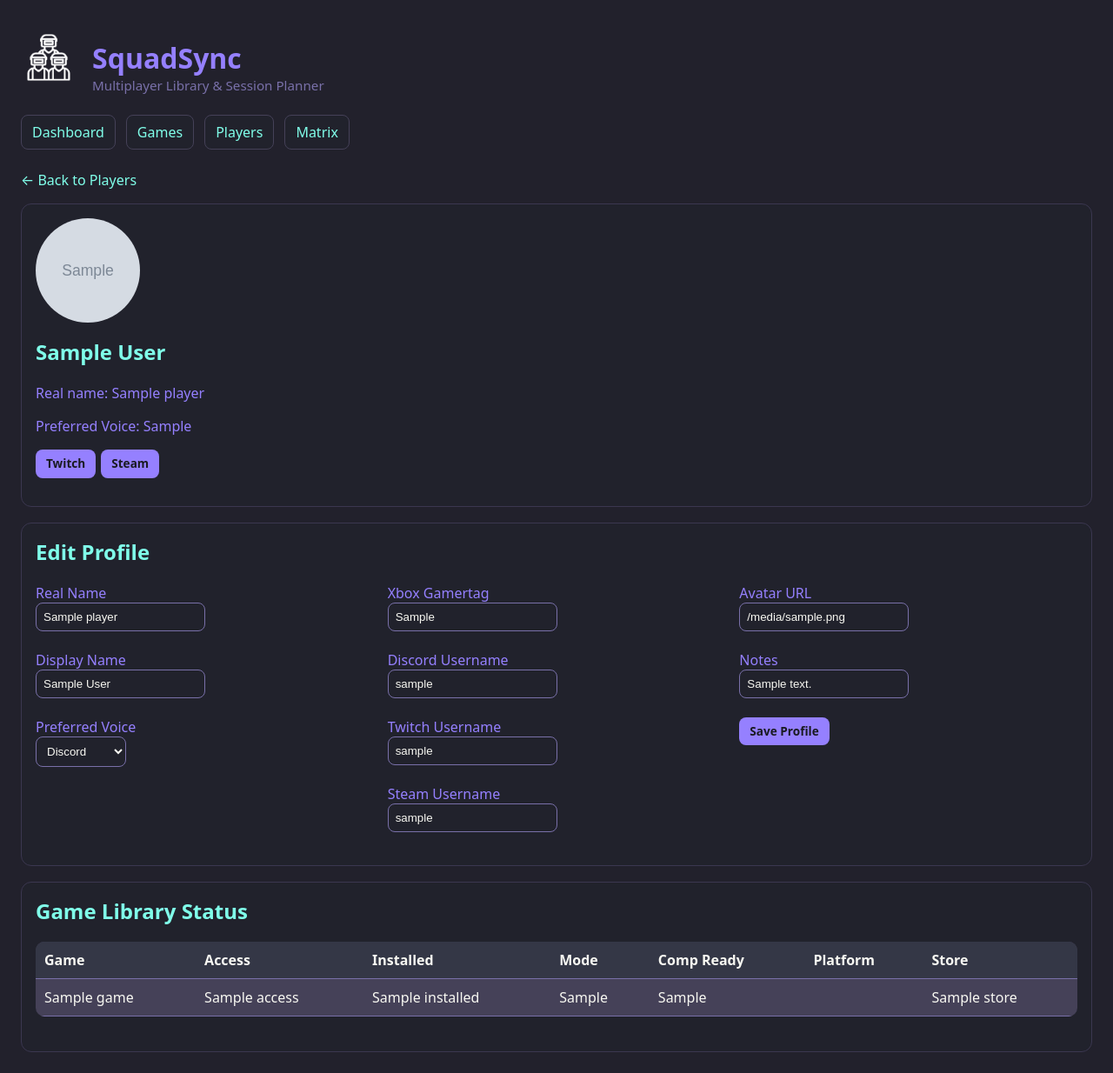
After one commit to Lukefilewalker/SquadSync, a FastAPI app: template app/templates/player_detail.html in a window 1280 px wide. The commit adds this page. Shown: the whole page at 87% size. Run offline with FastAPI, Linux system fonts and the light colour scheme; the template is opened without the code that fills it: most values are stand-ins (such as "Sample title", 1, 10 or a date in 2020); grey boxes marked "Sample" are stand-in pictures.

Commit message:
Add player profiles and display names

```diff
--- a/app/main.py
+++ b/app/main.py
@@ -90,6 +90,8 @@ def init_db():
         add_column_if_missing(conn, "players", "xbox_gamertag", "TEXT DEFAULT ''")
         add_column_if_missing(conn, "players", "discord_username", "TEXT DEFAULT ''")
         add_column_if_missing(conn, "players", "twitch_username", "TEXT DEFAULT ''")
+        add_column_if_missing(conn, "players", "avatar_url", "TEXT")
+        add_column_if_missing(conn, "players", "steam_username", "TEXT")
         add_column_if_missing(conn, "players", "preferred_voice", "TEXT DEFAULT 'Either'")
         add_column_if_missing(conn, "players", "notes", "TEXT DEFAULT ''")
         add_column_if_missing(conn, "players", "active_tonight", "INTEGER DEFAULT 1")
@@ -831,6 +833,46 @@ def players(request: Request):
             },
         )
 
+@app.get("/players/{player_id}")
+def player_detail(request: Request, player_id: int):
+    with db() as conn:
+        player = conn.execute(
+            "SELECT * FROM players WHERE id = ?",
+            (player_id,),
+        ).fetchone()
+
+        if not player:
+            return RedirectResponse("/players", status_code=303)
+
+        games = conn.execute(
+            """
+            SELECT
+                g.*,
+                pg.access,
+                pg.installed,
+                pg.preferred_mode,
+                pg.competitive_ready,
+                pg.platform,
+                pg.store,
+                pg.notes AS player_game_notes
+            FROM games g
+            LEFT JOIN player_games pg
+                ON pg.game_id = g.id
+               AND pg.player_id = ?
+            WHERE COALESCE(g.archived, 0) = 0
+            ORDER BY g.title
+            """,
+            (player_id,),
+        ).fetchall()
+
+        return templates.TemplateResponse(
+            "player_detail.html",
+            {
+                "request": request,
+                "player": player,
+                "games": games,
+            },
+        )
 
 @app.post("/players/add")
 def add_player(name: str = Form(...)):
@@ -850,8 +892,11 @@ def update_player(
     xbox_gamertag: str = Form(""),
     discord_username: str = Form(""),
     twitch_username: str = Form(""),
+    steam_username: str = Form(""),
+    avatar_url: str = Form(""),
     preferred_voice: str = Form("Either"),
     notes: str = Form(""),
+    next_url: str = Form("/players"),
 ):
     if preferred_voice not in VOICE_OPTIONS:
         preferred_voice = "Either"
@@ -865,6 +910,8 @@ def update_player(
                 xbox_gamertag = ?,
                 discord_username = ?,
                 twitch_username = ?,
+                steam_username = ?,
+                avatar_url = ?,
                 preferred_voice = ?,
                 notes = ?
             WHERE id = ?
@@ -875,6 +922,8 @@ def update_player(
                 xbox_gamertag.strip(),
                 discord_username.strip(),
                 twitch_username.strip(),
+                steam_username.strip(),
+                avatar_url.strip(),
                 preferred_voice,
                 notes.strip(),
                 player_id,
@@ -882,7 +931,7 @@ def update_player(
         )
         conn.commit()
 
-    return RedirectResponse("/players", status_code=303)
+    return RedirectResponse(next_url, status_code=303)
 
 @app.post("/players/set-active")
 def set_player_active(
--- /dev/null
+++ b/app/templates/player_detail.html
@@ -0,0 +1,141 @@
+{% extends "base.html" %}
+{% block content %}
+
+<p>
+    <a href="/players">← Back to Players</a>
+</p>
+
+<div class="card">
+
+    {% if player.avatar_url %}
+        <img src="{{ player.avatar_url }}"
+             style="width:120px;height:120px;object-fit:cover;border-radius:50%;margin-bottom:12px;">
+    {% endif %}
+
+    <h2>{{ player.display_name or player.name }}</h2>
+
+    {% if player.display_name %}
+        <p class="small">
+            Real name: {{ player.name }}
+        </p>
+    {% endif %}
+
+    <p class="small">
+        Preferred Voice: {{ player.preferred_voice }}
+    </p>
+
+    <div class="action-row">
+
+        {% if player.twitch_username %}
+            <a class="button-link"
+               target="_blank"
+               href="https://twitch.tv/{{ player.twitch_username }}">
+                Twitch
+            </a>
+        {% endif %}
+
+        {% if player.steam_username %}
+            <a class="button-link"
+               target="_blank"
+               href="https://steamcommunity.com/id/{{ player.steam_username }}">
+                Steam
+            </a>
+        {% endif %}
+
+    </div>
+
+</div>
+
+<div class="card">
+    <h2>Edit Profile</h2>
+
+    <form method="post" action="/players/update">
+        <input type="hidden" name="player_id" value="{{ player.id }}">
+        <input type="hidden" name="next_url" value="/players/{{ player.id }}">
+
+        <div class="grid">
+            <div>
+                <label class="small">Real Name</label><br>
+                <input name="name"
+                       value="{{ player.name }}"
+                       required><br><br>
+
+                <label class="small">Display Name</label><br>
+                <input name="display_name"
+                       value="{{ player.display_name }}"
+                       placeholder="Preferred gamer name"><br><br>
+
+                <label class="small">Preferred Voice</label><br>
+                <select name="preferred_voice">
+                    {% for option in ["Discord", "Xbox Party", "In-game", "Either", "Unknown"] %}
+                        <option value="{{ option }}" {% if player.preferred_voice == option %}selected{% endif %}>
+                            {{ option }}
+                        </option>
+                    {% endfor %}
+                </select><br><br>
+            </div>
+
+            <div>
+                <label class="small">Xbox Gamertag</label><br>
+                <input name="xbox_gamertag"
+                       value="{{ player.xbox_gamertag }}"><br><br>
+
+                <label class="small">Discord Username</label><br>
+                <input name="discord_username"
+                       value="{{ player.discord_username }}"><br><br>
+
+                <label class="small">Twitch Username</label><br>
+                <input name="twitch_username"
+                       value="{{ player.twitch_username }}"><br><br>
+
+                <label class="small">Steam Username</label><br>
+                <input name="steam_username"
+                       value="{{ player.steam_username }}"><br><br>
+            </div>
+
+            <div>
+                <label class="small">Avatar URL</label><br>
+                <input name="avatar_url"
+                       value="{{ player.avatar_url }}"
+                       placeholder="https://..."><br><br>
+
+                <label class="small">Notes</label><br>
+                <input name="notes"
+                       value="{{ player.notes }}"
+                       placeholder="Optional notes"><br><br>
+
+                <button type="submit">Save Profile</button>
+            </div>
+        </div>
+    </form>
+</div>
+
+<div class="card">
+    <h2>Game Library Status</h2>
+
+    <table>
+        <tr>
+            <th>Game</th>
+            <th>Access</th>
+            <th>Installed</th>
+            <th>Mode</th>
+            <th>Comp Ready</th>
+            <th>Platform</th>
+            <th>Store</th>
+        </tr>
+
+        {% for game in games %}
+        <tr>
+            <td>{{ game.title }}</td>
+            <td>{{ game.access or "Unknown" }}</td>
+            <td>{{ game.installed or "Unknown" }}</td>
+            <td>{{ game.preferred_mode or "Unknown" }}</td>
+            <td>{{ game.competitive_ready or "Unknown" }}</td>
+            <td>{{ game.platform or "" }}</td>
+            <td>{{ game.store or "" }}</td>
+        </tr>
+        {% endfor %}
+    </table>
+</div>
+
+{% endblock %}
```
Also changed, not shown: app/templates/players.html (+19 -54 lines).
